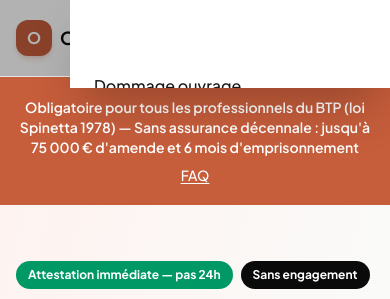
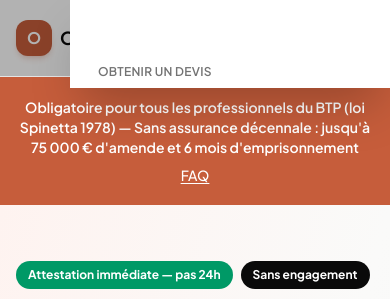
Before and after one commit to optimumassurance17-netizen/optimum-assurance, a Next.js app: page / in a window 390 px wide. Both pictures are taken after a click on the button 360 px from the left and 38 px from the top of the page. Shown: the top 299 px of the page. Built offline with nearby package versions, Linux system fonts and the light colour scheme; no server answers.

Commit message:
Mobile: devis décennale et dommage ouvrage en tête du menu, z-index au-dessus du bandeau
Made-with: Cursor

```diff
--- a/components/HeaderClient.tsx
+++ b/components/HeaderClient.tsx
@@ -32,6 +32,26 @@ export function HeaderClient() {
 
   const navLinks = (
     <>
+      {/* Obtenir un devis — en premier, bien visible */}
+      <div className="pb-4 mb-4 border-b border-[#e5e5e5] dark:border-gray-700">
+        <p className="text-xs font-semibold text-[#737373] dark:text-gray-400 uppercase tracking-wide px-1 mb-3">Obtenir un devis</p>
+        <Link
+          href="/devis"
+          onClick={closeMobile}
+          className="flex items-center justify-between w-full bg-[#C65D3B] text-white px-4 py-3.5 rounded-xl font-semibold mb-3 hover:bg-[#B04F2F] transition-colors min-h-[48px]"
+        >
+          Devis décennale — 3 min
+          <span aria-hidden>→</span>
+        </Link>
+        <Link
+          href="/devis-dommage-ouvrage"
+          onClick={closeMobile}
+          className="flex items-center justify-between w-full bg-[#C65D3B] text-white px-4 py-3.5 rounded-xl font-semibold hover:bg-[#B04F2F] transition-colors min-h-[48px]"
+        >
+          Devis dommage ouvrage — 24h
+          <span aria-hidden>→</span>
+        </Link>
+      </div>
       <Link href="/devis-dommage-ouvrage" onClick={closeMobile} className="text-[#171717] hover:text-[#0a0a0a] dark:text-gray-200 dark:hover:text-white font-medium text-base py-3 min-h-[44px] flex items-center transition-colors">
         Dommage ouvrage
       </Link>
@@ -49,15 +69,6 @@ export function HeaderClient() {
           Déconnexion
         </button>
       )}
-      <div className="pt-2 border-t border-[#e5e5e5] dark:border-gray-700 mt-2">
-        <p className="text-xs font-semibold text-[#737373] dark:text-gray-400 uppercase tracking-wide px-1 mb-2">Obtenir un devis</p>
-        <Link href="/devis" onClick={closeMobile} className="block py-3 text-[#0a0a0a] dark:text-white font-medium min-h-[44px]">
-          Devis décennale — 3 min
-        </Link>
-        <Link href="/devis-dommage-ouvrage" onClick={closeMobile} className="block py-3 text-[#0a0a0a] dark:text-white font-medium min-h-[44px]">
-          Devis dommage ouvrage — 24h
-        </Link>
-      </div>
     </>
   )
 
@@ -171,7 +182,7 @@ export function HeaderClient() {
 
       {/* Mobile menu drawer */}
       {mobileMenuOpen && (
-        <div className="fixed inset-0 z-[100] md:hidden" role="dialog" aria-modal="true" aria-label="Menu de navigation">
+        <div className="fixed inset-0 z-[110] md:hidden" role="dialog" aria-modal="true" aria-label="Menu de navigation">
           <div className="absolute inset-0 bg-black/30" onClick={closeMobile} aria-hidden />
           <nav className="absolute top-0 right-0 w-80 max-w-[85vw] h-full bg-white dark:bg-gray-900 shadow-2xl p-6 pt-16 flex flex-col gap-1 overflow-y-auto">
             {navLinks}
```
